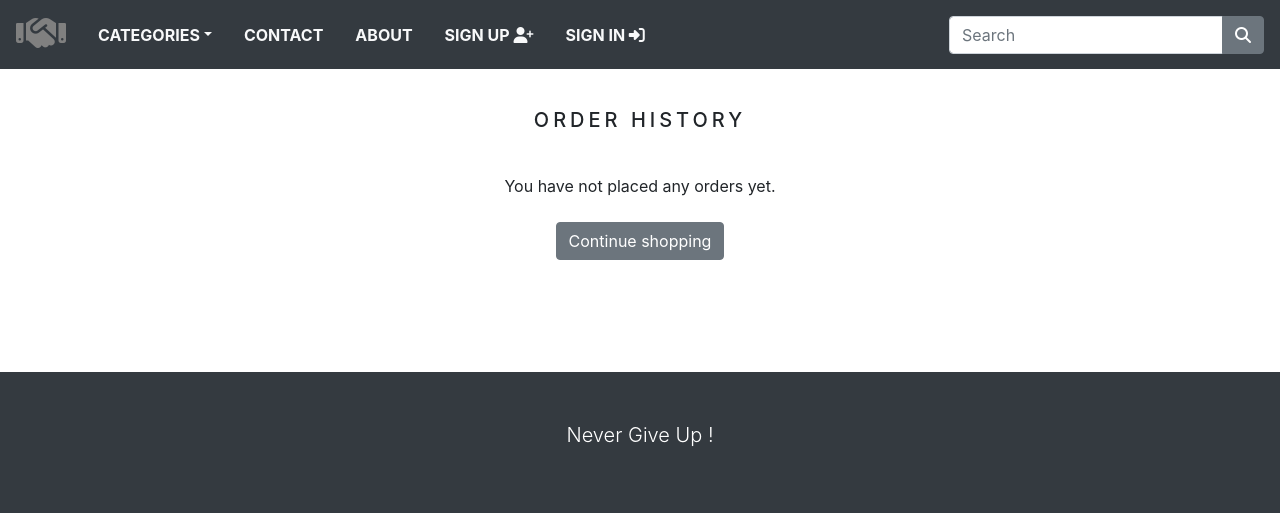
After one commit to Sayeed444/E-commearce, a Django app: page /order-history/ in a window 1280 px wide. The commit adds this page. Shown: the top 513 px of the page. Run offline with Django 3.2, Linux system fonts and the light colour scheme; a user stored in the database is signed in; data comes from the database, SQL or seed files in the repository; both versions use the stored data as it was after the commit; some libraries are stand-ins or nearby versions.

Commit message:
New adding Product History & Search Product

```diff
--- a/Shop/urls.py
+++ b/Shop/urls.py
@@ -12,5 +12,8 @@ urlpatterns = [
     path('account/created/',views.signUpView,name = 'signup'),
     path('account/signin/',views.signInView,name = 'signin'),
     path('account/logout/',views.signoutView,name = 'signout'),
+    path('order-history/',views.orderHistory,name = 'order_history'),
+    path('order/<int:order_id>', views.viewOrder, name='order_detail'),
+    path('search/', views.search, name='search'),
 
 ]
--- a/Shop/views.py
+++ b/Shop/views.py
@@ -2,6 +2,7 @@ from django.shortcuts import render,get_object_or_404,redirect
 from .models import Category,Product,Cart ,CartItem ,OrderItem,Order
 from django.core.exceptions import ObjectDoesNotExist
 import stripe
+from django.contrib.auth.decorators import login_required
 from django.conf import settings
 from django.contrib.auth.forms import AuthenticationForm
 from django.contrib.auth import authenticate,login,logout
@@ -214,3 +215,25 @@ def signInView(request):
 def signoutView(request):
     logout(request)
     return redirect('signin')
+
+@login_required(redirect_field_name='next', login_url='signin')
+def orderHistory(request):
+    if request.user.is_authenticated:
+        email = str(request.user.email)
+        order_details = Order.objects.filter(emailAddress=email)
+        print(email)
+        print(order_details)
+    return render(request, 'home/orders_list.html', {'order_details': order_details})
+
+
+@login_required(redirect_field_name='next', login_url='signin')
+def viewOrder(request, order_id):
+    if request.user.is_authenticated:
+        email = str(request.user.email)
+        order = Order.objects.get(id=order_id, emailAddress=email)
+        order_items = OrderItem.objects.filter(order=order)
+    return render(request, 'home/order_detail.html', {'order': order, 'order_items': order_items})
+
+def search(request):
+    products = Product.objects.filter(name__contains=request.GET['title'])
+    return render(request, 'home/home.html', {'products': products})
--- a/templates/home/navbar.html
+++ b/templates/home/navbar.html
@@ -1,26 +1,25 @@
 <nav class="navbar navbar-expand-md navbar-light bg-dark">
-    <a class="navbar-brand" href="{% url 'home' %}"><i class='far fa-handshake' style='font-size:40px;color:gray'></i></a>
+    <a href="/" class="navbar-brand"><i class='fas fa-handshake' style='font-size:40px;color:gray'></i></a>
     <button type="button" class="navbar-toggler bg-light" data-toggle="collapse" data-target="#nav" name="button"><span class="navbar-toggler-icon"></span></button>
     <div class="collapse navbar-collapse justify-content-between" id="nav">
         <ul class="navbar-nav">
-            <li class="nav-item dropdown">
-                <a class="nav-link text-light font-weight-bold px-3 dropdown-toggle" data-toggle="dropdown" href="#">Categories</a>
+            <li class="nav-item dropdown"><a class="nav-link text-light text-uppercase font-weight-bold px-3 dropdown-toggle" href="" data-toggle="dropdown">Categories</a>
                 <div class="dropdown-menu">
                     <a class="dropdown-item" href="{% url 'home' %}">All Products</a>
                     {% for category in links %}
-                        <a class="dropdown-item" href="{{ category.get_url}}">{{category.name}}</a>
+                        <a class="dropdown-item" href="{{category.get_url}}">{{category.name}}</a>
                     {% endfor %}
                 </div>
             </li>
-            <li class="nav-item"><a class="nav-link text-light font-weight-bold px-3 text-uppercase" href="#">Contact</a></li>
-            <li class="nav-item"><a class="nav-link text-light font-weight-bold px-3" href="#">About</a></li>
+            <li class="nav-item"><a class="nav-link text-light text-uppercase font-weight-bold px-3" href="#">Contact</a></li>
+            <li class="nav-item"><a class="nav-link text-light text-uppercase font-weight-bold px-3" href="">About</a></li>
             {% if request.user.is_authenticated and request.user.first_name %}
                 <li class="nav-item dropdown">
-                    <a class="nav-link text-light text-uppercase font-weight-bold px-3 dropdown-toggle" data-toggle="dropdown">
+                    <a style="cursor: pointer;" class="nav-link text-light text-uppercase font-weight-bold px-3 dropdown-toggle" data-toggle="dropdown">
                         Welcome, {{ request.user.first_name }} <i class="fas fa-user circle"></i>
                     </a>
                     <div class="dropdown-menu">
-                        <a class="dropdown-item" href="#">Order History</a>
+                        <a class="dropdown-item" href="{% url 'order_history' %}">Order History</a>
                     </div>
                 </li>
                 <li class="nav-item">
@@ -46,16 +45,14 @@
                     <a class="nav-link text-light text-uppercase font-weight-bold px-3" href="{% url 'cart_detail' %}">
                         <i class="fas fa-shopping-cart"></i>({{item_count}})
                     </a>
-            {% endif %}
-            {% if item_count %}
-                <li class="nav-item"><a class="nav-link text-light font-weight-bold px-3" href="{% url 'cart_detail' %}"><i class="fas fa-shopping-cart"></i> ({{item_count}})</a></li>
+                </li>
             {% endif %}
         </ul>
-        <form class="form-inline ml-3">
+        <form class="form-inline ml-3" action="{% url 'search' %}" method="GET">
             <div class="input-group">
-                <input class="form-control" type="text" placeholder="Search">
+                <input type="text" name="title" class="form-control" placeholder="Search">
                 <div class="input-group-append">
-                    <button class="btn btn-secondary" type="button"><i class="fa fa-search"></i></button>
+                    <button type="submit" class="btn btn-secondary"><i class="fas fa-search"></i></button>
                 </div>
             </div>
         </form>
--- /dev/null
+++ b/templates/home/orders_list.html
@@ -0,0 +1,45 @@
+{% extends 'base.html' %}
+{% load static %}
+{% block title %}
+Order History
+{% endblock %}
+
+{% block content %}
+  <div class="text-center">
+    <br>
+    <h1 class="text-center product_title">
+      Order History
+    </h1>
+    <br>
+    {% if order_details %}
+      <table class="table table-striped">
+        <thead>
+          <tr>
+            <th>Order Number</th>
+            <th>Order Date</th>
+            <th>Total Amount</th>
+            <th>Status</th>
+            <th>Action</th>
+          </tr>
+        </thead>
+        <tbody>
+          {% for order in order_details %}
+            <tr>
+              <td>{{ order.id }}</td>
+              <td>{{ order.created|date:"d M Y" }}</td>
+              <td>{{ order.total }}</td>
+              <td><i class="fas fa-check"></i>&nbsp;Complete</td>
+              <td><a href="{% url 'order_detail' order.id %}">View Order</a></td>
+            </tr>
+          {% endfor %}
+        </tbody>
+      </table>
+    {% else %}
+      <p>You have not placed any orders yet.
+        <br><br>
+        <a href="{% url 'home' %}" class="btn btn-secondary">Continue shopping</a>
+      </p>
+    {% endif %}
+  </div>
+  <br><br>
+{% endblock %}
```
Also changed, not shown: templates/home/order_detail.html (added, +76 -0 lines), db.sqlite3. Lines whose indentation alone changed are shown as unchanged.
